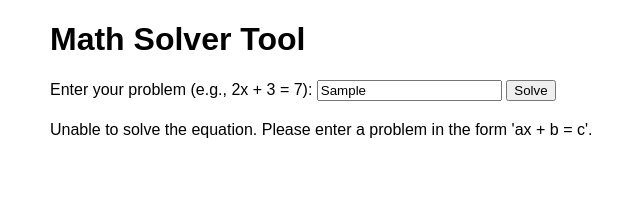
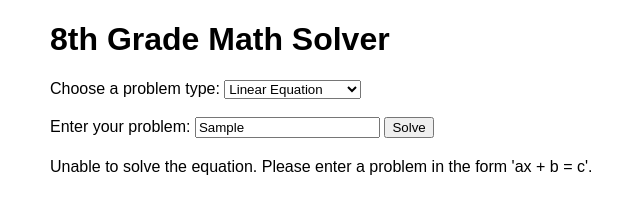
Before and after one commit to Pe589/Math-guru, a plain HTML site: page index.html in a window 1280 px wide. Both pictures are taken after typing "Sample" into the empty fields and a click on the button "Solve". Shown: the whole page, without its empty margins (290-930 px from the left). Drawn offline with Linux system fonts and the light colour scheme.

Commit message:
Add files via upload

```diff
--- a/index.html
+++ b/index.html
@@ -3,7 +3,7 @@
 <head>
     <meta charset="UTF-8">
     <meta name="viewport" content="width=device-width, initial-scale=1.0">
-    <title>Math Solver Tool</title>
+    <title>8th Grade Math Solver</title>
     <style>
         body {
             font-family: Arial, sans-serif;
@@ -21,9 +21,16 @@
 </head>
 <body>
     <div id="tool-container">
-        <h1>Math Solver Tool</h1>
+        <h1>8th Grade Math Solver</h1>
         <form id="math-form">
-            <label for="problem">Enter your problem (e.g., 2x + 3 = 7):</label>
+            <label for="problem-type">Choose a problem type:</label>
+            <select id="problem-type">
+                <option value="linear">Linear Equation</option>
+                <option value="quadratic">Quadratic Equation</option>
+                <option value="geometry">Geometry</option>
+            </select>
+            <br><br>
+            <label for="problem">Enter your problem:</label>
             <input type="text" id="problem" name="problem" placeholder="e.g., 2x + 3 = 7">
             <button type="submit">Solve</button>
         </form>
--- a/solver.js
+++ b/solver.js
@@ -1,13 +1,26 @@
 document.getElementById('math-form').addEventListener('submit', function(event) {
     event.preventDefault();
+    const problemType = document.getElementById('problem-type').value;
     const problem = document.getElementById('problem').value;
-    const solution = solveProblem(problem);
+    const solution = solveProblem(problemType, problem);
     document.getElementById('solution').innerHTML = solution;
 });
 
-function solveProblem(problem) {
-    // Basic parser for linear equations of the form ax + b = c
-    const match = problem.match(/(-?\d*)x\s*([-+]\s*\d+)\s*=\s*(-?\d+)/);
+function solveProblem(problemType, problem) {
+    switch (problemType) {
+        case 'linear':
+            return solveLinearEquation(problem);
+        case 'quadratic':
+            return solveQuadraticEquation(problem);
+        case 'geometry':
+            return solveGeometryProblem(problem);
+        default:
+            return "Problem type not recognized.";
+    }
+}
+
+function solveLinearEquation(equation) {
+    const match = equation.match(/(-?\d*)x\s*([-+]\s*\d+)\s*=\s*(-?\d+)/);
     if (match) {
         const a = parseFloat(match[1] || '1');
         const b = parseFloat(match[2].replace(/\s+/g, ''));
@@ -20,3 +33,15 @@ function solveProblem(problem) {
         return "Unable to solve the equation. Please enter a problem in the form 'ax + b = c'.";
     }
 }
+
+function solveQuadraticEquation(equation) {
+    // Basic implementation of quadratic equation solver
+    // For example, ax^2 + bx + c = 0
+    // You will need to implement parsing and solving here
+    return "Quadratic equation solving not yet implemented.";
+}
+
+function solveGeometryProblem(problem) {
+    // Implement logic to solve geometry problems, such as area or perimeter
+    return "Geometry problem solving not yet implemented.";
+}
```
